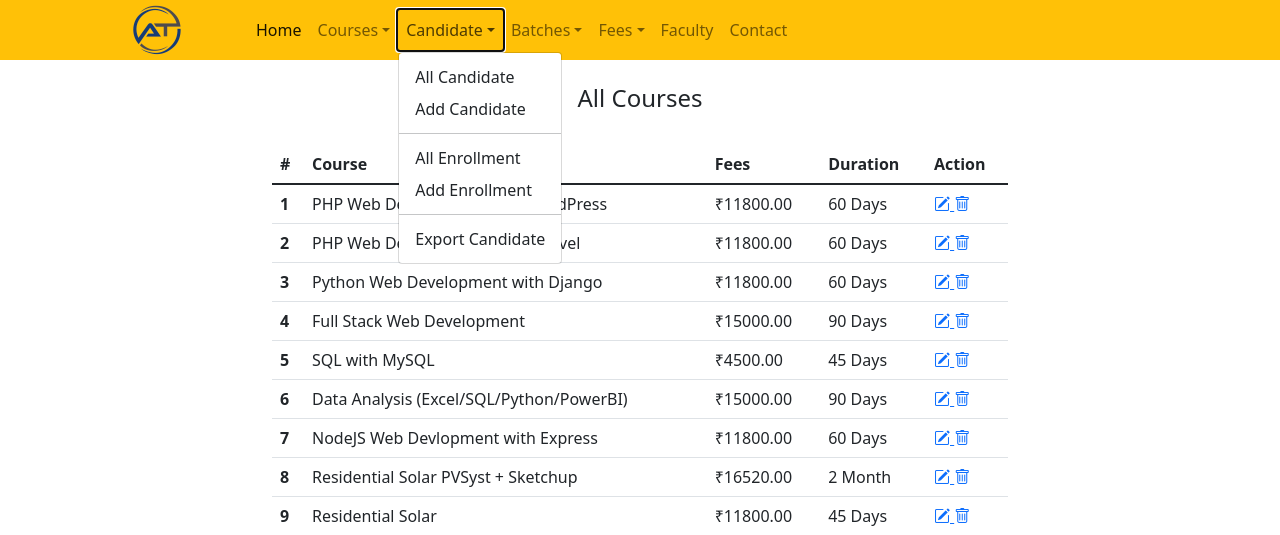
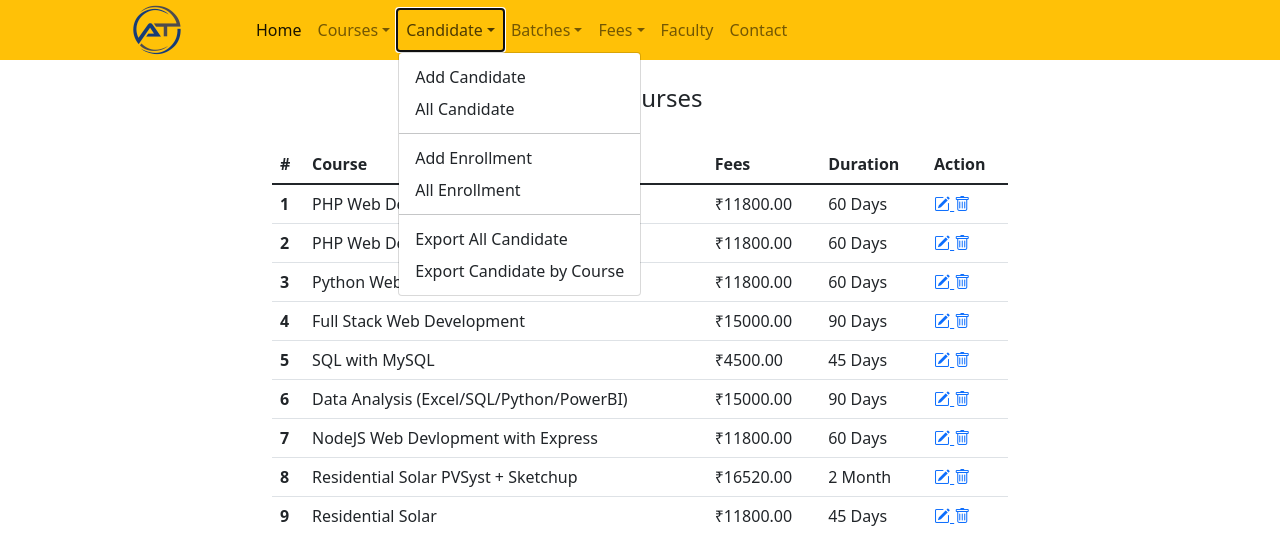
Before and after one commit to syednazrulhasan/djangocrm, a Django app: page /all-course in a window 1280 px wide, after a click on "Candidate". Shown: the top 535 px of the page. Run offline with Django 4.2, Linux system fonts and the light colour scheme; data comes from the database, SQL or seed files in the repository; both versions use the stored data as it was after the commit; some libraries are stand-ins or nearby versions.

Commit message:
add course enrollment export as csv

```diff
--- a/crmapp/urls.py
+++ b/crmapp/urls.py
@@ -17,6 +17,8 @@ urlpatterns = [
     path('edit-candidate/<int:user_id>/', views.add_edit_candidate, name='edit_candidate'),
     path('delete_candidate/<int:user_id>/', views.delete_candidate, name='delete_candidate'),
     path('export-candidate',views.export_candidate, name='export_candidate'),
+    path('export-enrollment',views.export_enrollment, name='export_enrollment'),
+    path('export_enrollment_by_course/<int:course_id>/', views.export_enrollment_by_course, name='export_enrollment_by_course'),
 
 
     path('all-enrollment',views.all_enrollment, name='all_enrollment'),
--- a/crmapp/views.py
+++ b/crmapp/views.py
@@ -5,7 +5,7 @@ from django.contrib import messages
 import csv
 from django.http import HttpResponse
 from django.utils import timezone
-import sys
+from django.core.paginator import Paginator, EmptyPage, PageNotAnInteger
 
 # Create your views here.
 def index(request):
@@ -59,10 +59,31 @@ def delete_course(request,course_id):
 	return redirect('all_course')
 
 
+
+
 def all_candidate(request):
-    #candidates = Users.objects.filter(user_role__role_id=3)
-    candidates = Users.objects.all()
-    return render(request,'all-candidates.html',{'candidates': candidates})
+    candidates_list = Users.objects.all()
+
+    # Set the number of items to display per page
+    items_per_page = 10  # You can adjust this value as needed
+
+    # Create a Paginator instance
+    paginator = Paginator(candidates_list, items_per_page)
+
+    # Get the current page number from the request's GET parameters
+    page = request.GET.get('page')
+
+    try:
+        candidates = paginator.page(page)
+    except PageNotAnInteger:
+        # If page is not an integer, deliver the first page.
+        candidates = paginator.page(1)
+    except EmptyPage:
+        # If page is out of range (e.g., 9999), deliver the last page.
+        candidates = paginator.page(paginator.num_pages)
+
+    return render(request, 'all-candidates.html', {'candidates': candidates})
+
 
 def add_edit_candidate(request,user_id=None):
     if user_id:
@@ -165,6 +186,45 @@ def export_candidate(request):
 
     return response
 
+def export_enrollment_by_course(request, course_id=None):
+    # If the request method is GET, retrieve the selected course_id from the form submission
+    if request.method == 'GET':
+        selected_course_id = request.GET.get('candidatecourse')
+        if selected_course_id:
+            # Redirect to the same view with the selected course_id as a parameter
+            return redirect('export_enrollment_by_course', course_id=selected_course_id)
+
+    # Fetch enrollments based on the selected course_id
+    enrollments = Enrollment.objects.filter(course_id=course_id).select_related('candidate_id')
+
+    # Create a response object with appropriate CSV headers
+    response = HttpResponse(content_type='text/csv')
+    response['Content-Disposition'] = f'attachment; filename="enrollments_course_{course_id}.csv"'
+
+    # Create a CSV writer and write the header
+    writer = csv.writer(response)
+    writer.writerow(['Candidate ID', 'Candidate Name', 'Phone', 'Email', 'Role', 'Date Created'])
+
+    # Write each enrollment's data to the CSV file
+    for enrollment in enrollments:
+        writer.writerow([
+            enrollment.candidate_id.user_id,
+            enrollment.candidate_id.user_name,
+            enrollment.candidate_id.user_phone,
+            enrollment.candidate_id.user_email,
+            enrollment.candidate_id.user_role.role_type,
+            enrollment.date_created
+        ])
+
+    return response
+
+
+
+def export_enrollment(request):
+    courses = Course.objects.all()
+    default_course_id = courses.first().course_id if courses.exists() else None
+    return render(request, 'export-enrollment.html', {'courses': courses, 'default_course_id': default_course_id})
+
 
 def faculty(request):
 	return HttpResponse('this is about page')
--- a/templates/base.html
+++ b/templates/base.html
@@ -51,13 +51,14 @@
                 <li class="nav-item dropdown">
                   <a class="nav-link dropdown-toggle" href="#" id="dropdown09" data-bs-toggle="dropdown" aria-expanded="false">Candidate</a>
                     <ul class="dropdown-menu" aria-labelledby="dropdown09">
+                        <li><a class="dropdown-item" href="{% url 'add_candidate' %}">Add Candidate</a></li>
                         <li><a class="dropdown-item" href="{% url 'all_candidate' %}">All Candidate</a></li>
-                        <li><a class="dropdown-item" href="{% url 'add_candidate' %}">Add Candidate</a></li>
                         <li><hr class="dropdown-divider"></li>
+                        <li><a class="dropdown-item" href="{% url 'add_enrollment' %}">Add Enrollment</a></li>
                         <li><a class="dropdown-item" href="{% url 'all_enrollment' %}">All Enrollment</a></li>
-                        <li><a class="dropdown-item" href="{% url 'add_enrollment' %}">Add Enrollment</a></li>
                         <li><hr class="dropdown-divider"></li>
-                        <li><a class="dropdown-item" href="{% url 'export_candidate' %}">Export Candidate</a></li>
+                        <li><a class="dropdown-item" href="{% url 'export_candidate' %}">Export All Candidate</a></li>
+                        <li><a class="dropdown-item" href="{% url 'export_enrollment' %}">Export Candidate by Course</a></li>
                     </ul>
                 </li>
 
```
Also changed, not shown: templates/all-candidates.html (+44 -0 lines), templates/export-enrollment.html (added, +44 -0 lines), db.sqlite3.
